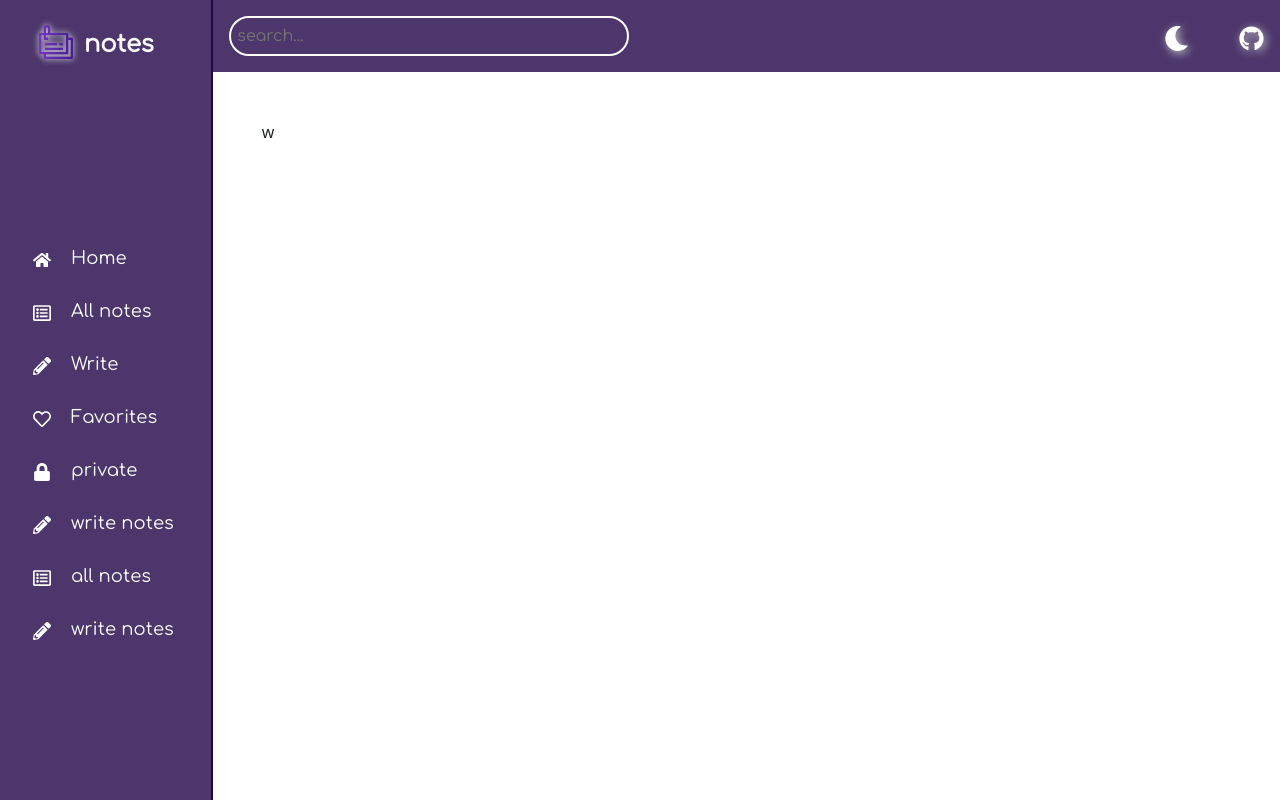
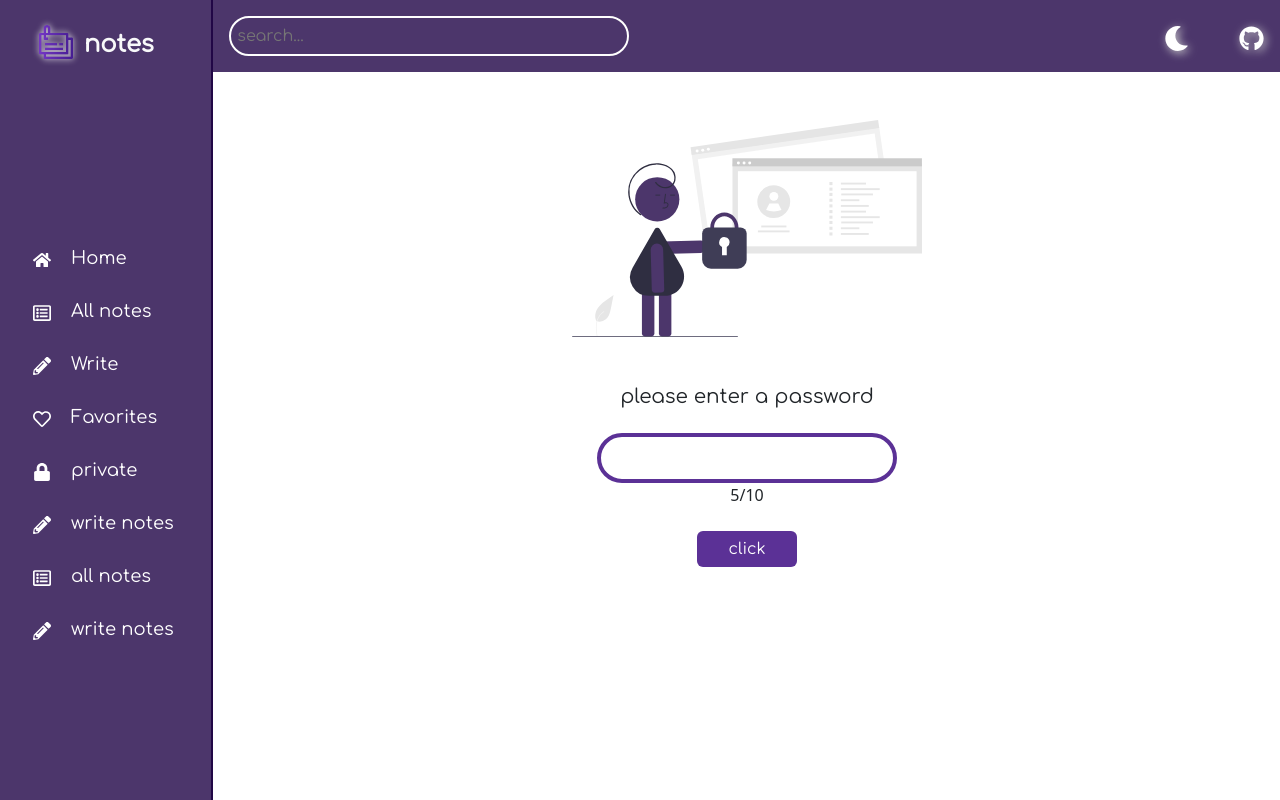
Before and after one commit to Masiha-mohammadpoor/note-app, a React (Create React App) app: page /private in a window 1280 px wide. Built offline with nearby package versions, Linux system fonts and the light colour scheme.

Commit message:
created password of private

```diff
--- a/data/db.json
+++ b/data/db.json
@@ -1,18 +1,18 @@
 {
   "notes": [
     {
-      "title": "rgwgw",
-      "text": "errwrg",
+      "title": "masihaa",
+      "text": "masiha mohammadpour",
       "type": "public",
+      "like": true,
+      "id": 1
+    },
+    {
+      "title": "lwe",
+      "text": "ewfewg",
+      "type": "private",
       "like": false,
       "id": 2
-    },
-    {
-      "title": "m",
-      "text": "masiha@gmail.com",
-      "type": "private",
-      "like": false,
-      "id": 3
     }
   ]
 }
--- a/src/components/NoteList/NoteList.jsx
+++ b/src/components/NoteList/NoteList.jsx
@@ -40,8 +40,8 @@ const NoteList = () => {
 
     const likeHandler = async (noteData) => {
         try{
-            const {title , text , like , id} = noteData;
-            await editData(id , {title , text , like : !like});
+            const {title , text , type , like , id} = noteData;
+            await editData(id , {title , text , type , like : !like});
             const {data} = await getAllData();
             setNotes(data);
         }catch(err){
--- a/src/components/PrivateNotes/PrivateNotes.jsx
+++ b/src/components/PrivateNotes/PrivateNotes.jsx
@@ -1,9 +1,66 @@
 import styles from "./privateNotes.module.scss";
+import lockImg from "../../assets/image/lockImg.svg";
+import Button from "react-bootstrap/Button";
+import swal from "sweetalert";
+import {useState} from "react";
+
 
 const PrivateNotes = () => {
+
+    const [password , setPassword] = useState("");
+    const [lock , setLock] = useState(false);
+    const pass = JSON.parse(localStorage.getItem("password"));
+
+    const passwordChangeHandler = (e) => {
+        const value = e.target.value;
+        setPassword(value);
+    }
+
+    const submitHandler = () => {
+        if(pass === null  && password !== ""){
+            localStorage.setItem("password" , JSON.stringify(password));
+            setPassword("");
+            swal("Done !!!" , "New password saved" , "success");
+        }else{
+            if(password === pass){
+                setLock(true);
+                setPassword("");
+            }else{
+                swal("Ooops !!!" , "The password is incorrect" , "error");
+                setPassword("");
+            }
+        }
+    }
+
+    const lockComponent = () => {
+        return (
+            <article className="d-flex justify-content-between align-items-center flex-column">
+                <img src={lockImg} alt="lock image" className={`${styles.lockImg} mb-5`}/>
+                <h5 style={{fontFamily : "comfortaa"}} className="mb-4">
+                    {!pass ? "please enter a password" : "please enter your password"}
+                </h5>
+                <input
+                type="password"
+                className={styles.passwordField}
+                autoFocus
+                value={password}
+                onChange={passwordChangeHandler}
+                pattern="[0-9]" />
+                <p className="mb-4">5/10</p>
+                <Button onClick={submitHandler} style={{backgroundColor:"#5b3196" , width : "100px" , fontFamily : "comfortaa"}} className="border-0">click</Button>
+            </article>
+        )
+    }
+
+    const privateNoteList = () => {
+        return (
+            <p>masiha mohammadpour</p>
+        )
+    }
+
     return (
         <>
-            <section className={`m-5`}>w</section>
+            <section className={`m-5`}>{lock ? privateNoteList() : lockComponent()}</section>
         </>
      );
 }
--- a/src/components/PrivateNotes/privateNotes.module.scss
+++ b/src/components/PrivateNotes/privateNotes.module.scss
@@ -0,0 +1,18 @@
+@import "../../mixin";
+
+.lockImg{
+    width:350px;
+}
+
+.passwordField{
+    border:4px solid #5b3196;
+    outline:none;
+    width:300px;
+    height:50px;
+    padding-left:10px;
+    padding-right:10px;
+    border-radius:30px;
+    color : #5b3196;
+    font-size : 40px;
+    letter-spacing : 11px;
+}
```
Also changed, not shown: src/assets/image/lockImg.svg (added).
